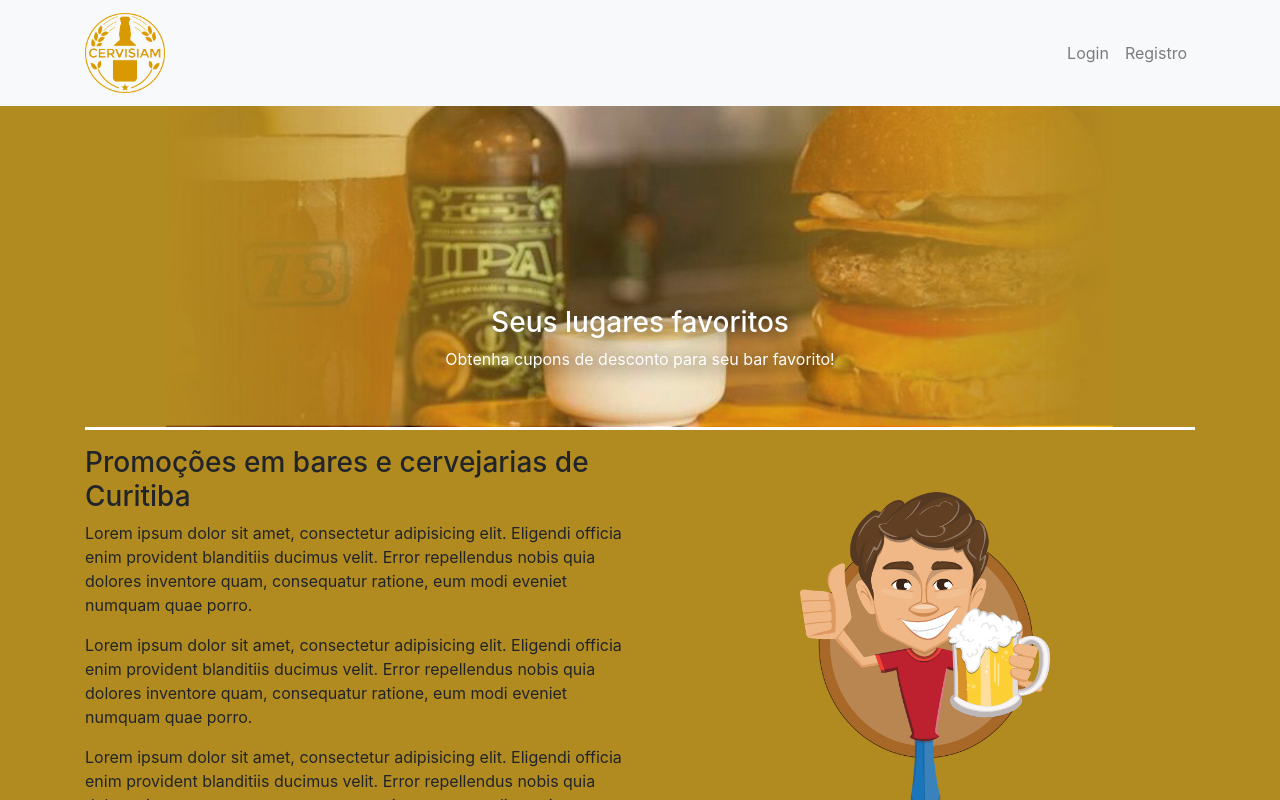
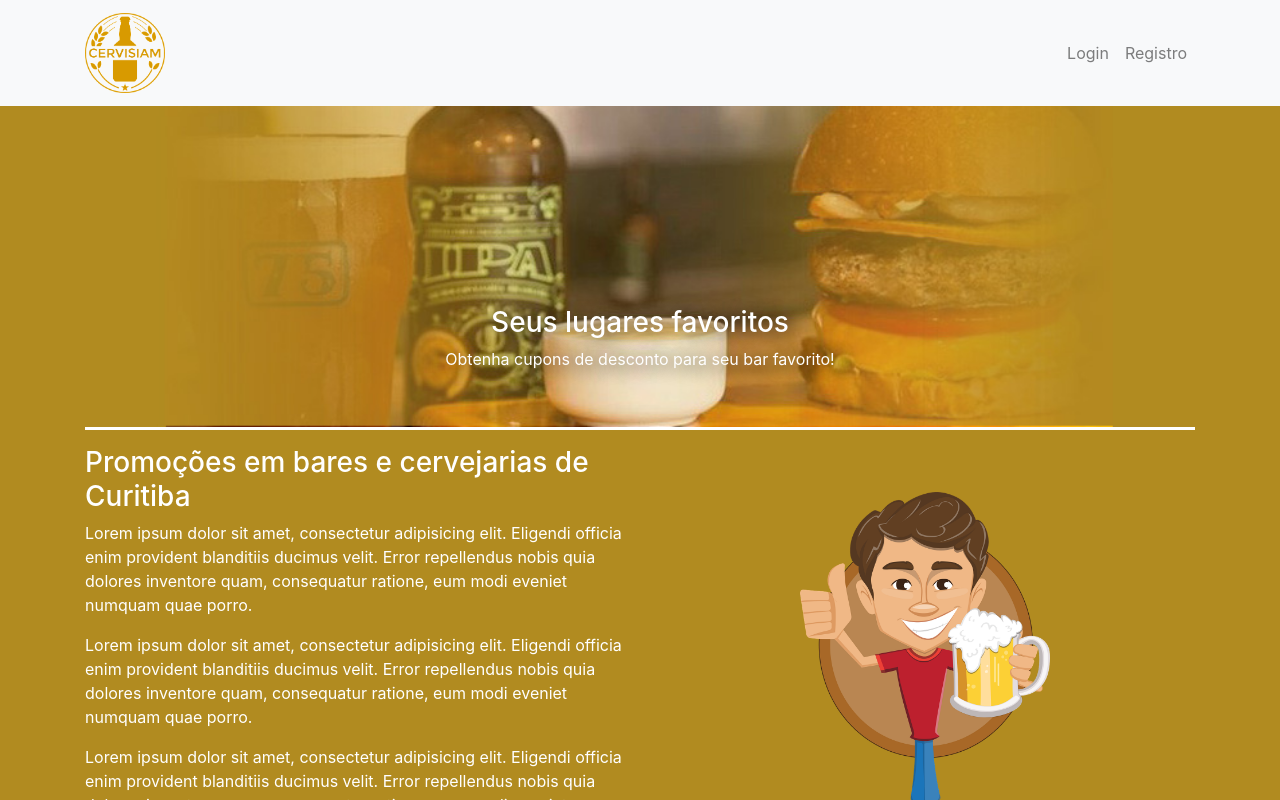
Before and after one commit to jvdutra/Cervisiam, a React (Create React App) app in the folder web/: page / in a window 1280 px wide. Shown: the top 800 px of the page. Built offline with nearby package versions, Linux system fonts and the light colour scheme.

Commit message:
Layout updated

```diff
--- a/web/src/components/Layout/index.css
+++ b/web/src/components/Layout/index.css
@@ -1,4 +1,6 @@
 #layout {
+    position: absolute;
+    width: 100%;
+    left: 0;
     background-color: #b18b20;
-    height: 100vh;
 }
--- a/web/src/components/Layout/index.tsx
+++ b/web/src/components/Layout/index.tsx
@@ -14,7 +14,7 @@ const Layout = (props: Props) => {
     return (
         <div id="layout">
            <Header />
-                <Container>
+                <Container style={{ color: '#fff' }}>
                     {props.children}
                 </Container>
            <Footer />
```
